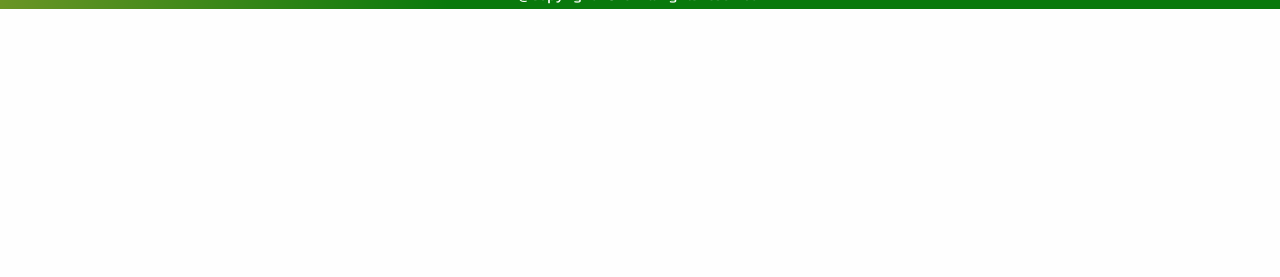
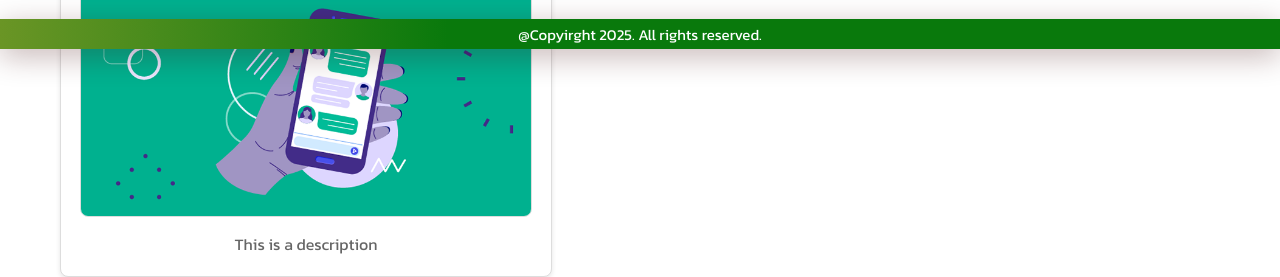
Before and after one commit to Kanban-Warriors-Organization/KanbanWarriors, a Django app: page /home in a window 1280 px wide. Shown: the part 831-1108 px from the top of the page. Before the commit the page ends 840 px from the top, so only its background shows below. Run offline with Django 5.2, Linux system fonts and the light colour scheme; data comes from the database, SQL or seed files in the repository; both versions use the stored data as it was after the commit.

Commit message:
Recent Card Models, Views and HTML

```diff
--- a/cardgame/models.py
+++ b/cardgame/models.py
@@ -8,6 +8,7 @@ Author: BLANK
 
 from django.contrib.auth.models import User
 from django.db import models
+import datetime;
 
 # Create your models here.
 
@@ -49,6 +50,7 @@ class Card(models.Model):
     card_name = models.CharField(max_length=50, primary_key=True)
     card_subtitle = models.CharField(max_length=50)
     card_description = models.CharField(max_length=400)
+    card_created_at = models.DateTimeField(auto_now_add=True)
     card_image_link = models.ImageField(
         upload_to="cardgame/static/card_images",
         default="static/card_images/do_not_remove.png",
--- a/cardgame/static/css/style.css
+++ b/cardgame/static/css/style.css
@@ -146,25 +146,52 @@ html, body {
 
 /*Most Recent Card Elements*/
 .recent-card {
-    padding-left: 60px;
-    padding-top: 100px;
+    width: 450px;
+    border: 1px solid #ddd;
+    border-radius: 8px;
+    box-shadow: 0 2px 5px rgba(0, 0, 0, 0.1);
+    padding: 20px;
+    background-color: #fff;
+    margin-left: 60px;
+    margin-top: 50px;
+    text-align: center;
 }
 
 .recent-card h1 {
     font-family: kanit;
-    color: white;
-    background-color: #08546B;
-    width: 600px;
-    border-radius: 20px 20px 0 0;
-    text-align: center;
-    margin-bottom: 0;
+    color: #333;
+    margin-bottom: 15px;
+    text-decoration: underline;
 }
 
 .recent-card-body {
-    border: solid 3px #08546B;
-    width: 600px;
-    box-sizing: border-box;
+    display: flex;
+    flex-direction: column;
+    align-items: center;
 }
+
+.recent-card-body h2 {
+    font-family: kanit;
+    font-size: 26px;
+    font-weight: bold;
+    margin: 10px 0;
+}
+
+.recent-card-body img {
+    max-width: 100%;
+    height: auto;
+    border-radius: 8px;
+    margin-bottom: 15px;
+    border: 1px solid #ddd;
+}
+
+.recent-card-body p {
+    font-family: kanit;
+    color: #666;
+    margin: 0;
+
+}
+
 
 /*Map Elements */
 .map {
--- a/cardgame/templates/cardgame/home.html
+++ b/cardgame/templates/cardgame/home.html
@@ -1,9 +1,9 @@
 <!DOCTYPE html>
 
 <!--
-    Author: BLANK
+    Author: Jake Klar
     Description: This is the homepage of the card game, featuring:
-    a dynamic map, leaderboards, and navigation.
+    a dynamic map, leaderboards, information about the latest card and navigation.
 -->
 
 <html lang="en">
@@ -72,6 +72,7 @@
                 <div class="recent-card">
                     <h1>Most Recent Card!</h1>
                     <div class="recent-card-body">
+                        <h2></h2>
                         <img>
                         <p></p>
                     </div>
@@ -106,6 +107,7 @@
         <script>
             document.addEventListener("DOMContentLoaded", function() {
                 fetchLeaderboard();
+                fetchRecentCard();
 
                 function fetchLeaderboard() {
                     fetch("http://127.0.0.1:8000/leaderboard-data/")
@@ -126,8 +128,24 @@
                     .catch(error => console.error("Error loading leaderboard:", error));
                 }
 
+                function fetchRecentCard() {
+                    fetch("http://127.0.0.1:8000/recent-card-data")
+                    .then(response => response.json())
+                    .then(data => {
+                        const recentCardBox = document.querySelector(".recent-card");
+                        let cardName = recentCardBox.querySelector("h2");
+                        let cardDesc = recentCardBox.querySelector("p");
+                        let cardImg = recentCardBox.querySelector("img");
+
+                        cardName.textContent = data.name;
+                        cardDesc.textContent = data.description;
+                        cardImg.src = data.image;
+                    })
+                }
+
                 //Updates every 100 seconds
                 setInterval(fetchLeaderboard, 100000);
+                setInteveral(fetchRecentCard, 100000);
             });
             </script>
     </body>
--- a/cardgame/urls.py
+++ b/cardgame/urls.py
@@ -24,6 +24,7 @@ urlpatterns = [
     path("create_card", views.create_card, name="create_card"),
     path("logout", views.logout, name="logout"),
     path("leaderboard-data/", views.leaderboard_data, name="leaderboard_data"),
+    path("recent-card-data", views.recent_card_data, name="recent_card_data"),
     path("user/<str:user_name>/profile", views.profile, name="profile")
     # uses django's inbuilt login view
 ]
--- a/cardgame/views.py
+++ b/cardgame/views.py
@@ -15,6 +15,7 @@ from django.db import IntegrityError
 from django.contrib.auth.forms import UserCreationForm
 from django.contrib.admin.views.decorators import staff_member_required
 from django.http import JsonResponse
+from django.templatetags.static import static
 
 # Create your views here.
 
@@ -62,11 +63,11 @@ def recent_card_data(request):
     """
     Finds the most recently created card and returns its
     """
-    recent_card = Card.objects.order_by('-created_at').first()
+    recent_card = Card.objects.order_by('-card_created_at').first()
     data = {
             "name": recent_card.card_name,
             "description": recent_card.card_description,
-            "image": recent_card.card_image.url
+            "image": recent_card.card_image_link.url[len("cardgame/"):]
         }
 
     return JsonResponse(data)
@@ -195,7 +196,6 @@ def get_locations(request):
     return JsonResponse({"locations": formatted_locations})
 
 def leaderboard_data(request):
-    print("yellow")
     top_players = UserProfile.objects.order_by('-user_profile_points')[:5] # Retrives Top 5 Players
     data = [
         {"username": player.user.username, "points": player.user_profile_points}
--- a/cards/settings.py
+++ b/cards/settings.py
@@ -121,7 +121,7 @@ USE_TZ = True
 
 STATIC_URL = "static/"
 STATICFILES_DIRS = [
-    os.path.join(BASE_DIR, "cardgame/static"),
+    os.path.join(BASE_DIR, "static"),
 ]
 
 # Default primary key field type
```
Also changed, not shown: cardgame/static/card_images/yep.png (added), db.sqlite3.
